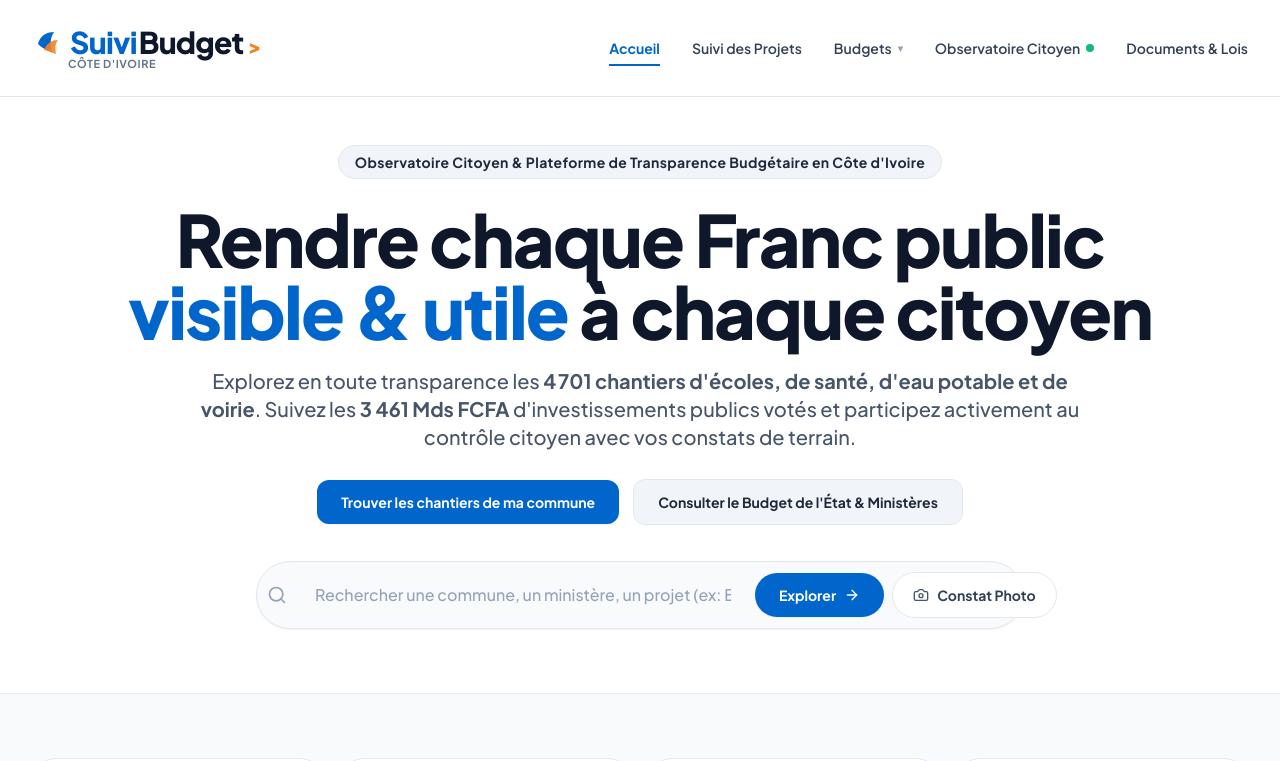
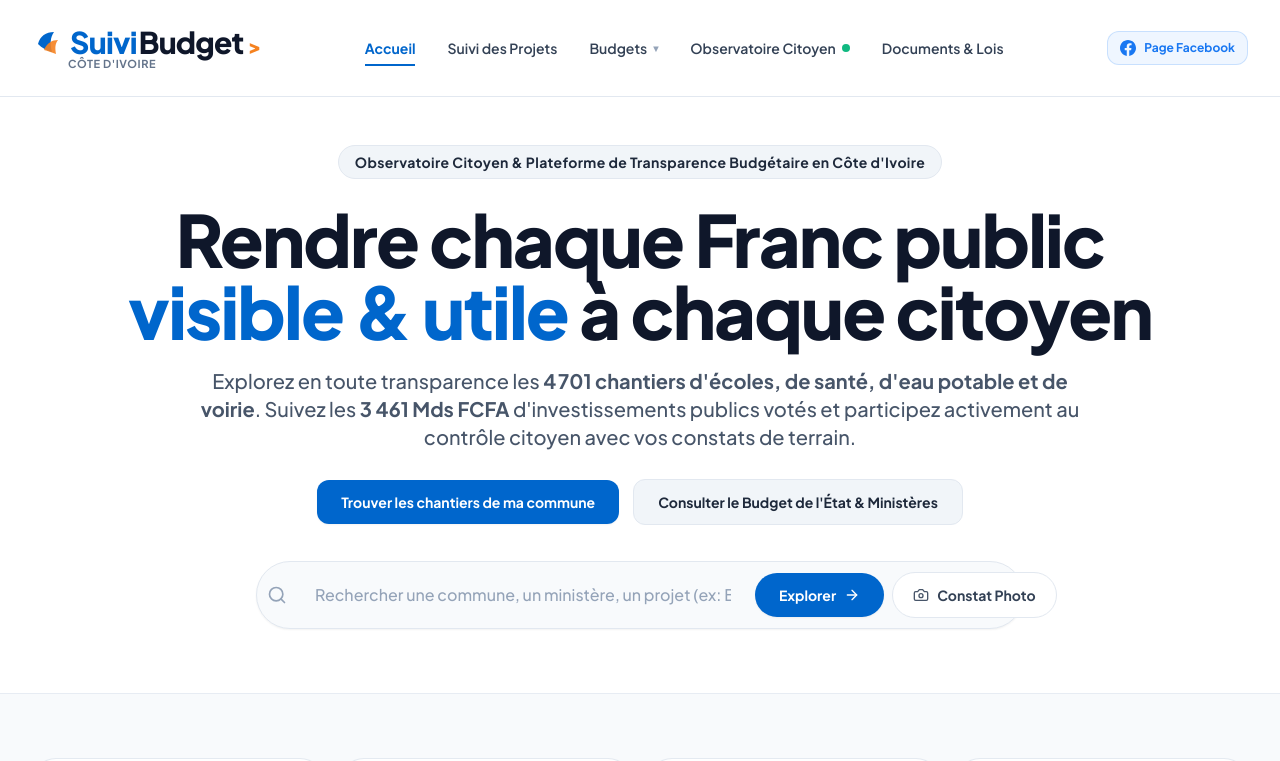
Before and after one commit to jeananvoh-cmyk/suivibudget-ci, a React (Vite) app: page / in a window 1280 px wide. Shown: the top 761 px of the page. Built offline with nearby package versions, Linux system fonts and the light colour scheme; no server answers; the database is empty.

Commit message:
feat: integrate official Facebook page link across header, footer and share modal

```diff
--- a/src/components/Footer.tsx
+++ b/src/components/Footer.tsx
@@ -161,11 +161,11 @@ export const Footer: React.FC<FooterProps> = ({
               </a>
 
               <a
-                href="https://facebook.com/suivibudget.ci"
+                href="https://www.facebook.com/profile.php?id=61593791261798"
                 target="_blank"
                 rel="noopener noreferrer"
-                className="inline-flex items-center gap-1.5 px-3 py-1.5 rounded-lg bg-blue-600 hover:bg-blue-700 text-white font-bold text-xs shadow-xs transition-all cursor-pointer"
-                title="Page Facebook officielle"
+                className="inline-flex items-center gap-1.5 px-3 py-1.5 rounded-lg bg-[#1877F2] hover:bg-blue-700 text-white font-bold text-xs shadow-xs transition-all cursor-pointer"
+                title="Page Facebook officielle SuiviBudget Côte d'Ivoire"
               >
                 <svg className="w-3.5 h-3.5 fill-current" viewBox="0 0 24 24">
                   <path d="M24 12.073c0-6.627-5.373-12-12-12s-12 5.373-12 12c0 5.99 4.388 10.954 10.125 11.854v-8.385H7.078v-3.47h3.047V9.43c0-3.007 1.792-4.669 4.533-4.669 1.312 0 2.686.235 2.686.235v2.953H15.83c-1.491 0-1.956.925-1.956 1.874v2.25h3.328l-.532 3.47h-2.796v8.385C19.612 23.027 24 18.062 24 12.073z"/>
@@ -280,6 +280,19 @@ export const Footer: React.FC<FooterProps> = ({
               <HeartHandshake className="w-3 h-3 text-brand-blue" />
               <span>Proposer une contribution</span>
             </a>
+            <div className="pt-1.5">
+              <a
+                href="https://www.facebook.com/profile.php?id=61593791261798"
+                target="_blank"
+                rel="noopener noreferrer"
+                className="inline-flex items-center gap-1.5 text-[#1877F2] hover:text-blue-800 font-bold cursor-pointer"
+              >
+                <svg className="w-3.5 h-3.5 fill-current" viewBox="0 0 24 24">
+                  <path d="M24 12.073c0-6.627-5.373-12-12-12s-12 5.373-12 12c0 5.99 4.388 10.954 10.125 11.854v-8.385H7.078v-3.47h3.047V9.43c0-3.007 1.792-4.669 4.533-4.669 1.312 0 2.686.235 2.686.235v2.953H15.83c-1.491 0-1.956.925-1.956 1.874v2.25h3.328l-.532 3.47h-2.796v8.385C19.612 23.027 24 18.062 24 12.073z"/>
+                </svg>
+                <span>Rejoindre notre Facebook</span>
+              </a>
+            </div>
           </div>
         </div>
 
@@ -393,8 +406,17 @@ export const Footer: React.FC<FooterProps> = ({
       <div className="border-t border-slate-200 bg-slate-200/60 py-3.5 px-4 sm:px-6 lg:px-8 pb-20 sm:pb-3.5">
         <div className="max-w-7xl mx-auto flex flex-col sm:flex-row items-center justify-between gap-2.5 text-[11px]">
 
-          <div className="flex items-center gap-2 text-slate-600 text-center sm:text-left">
+          <div className="flex items-center gap-2 text-slate-600 text-center sm:text-left flex-wrap justify-center sm:justify-start">
             <span className="font-semibold text-slate-800">© {new Date().getFullYear()} SuiviBudget CI</span>
+            <span className="text-slate-400">•</span>
+            <a
+              href="https://www.facebook.com/profile.php?id=61593791261798"
+              target="_blank"
+              rel="noopener noreferrer"
+              className="text-[#1877F2] hover:text-blue-800 font-bold inline-flex items-center gap-1"
+            >
+              <span>Page Facebook</span>
+            </a>
             <span className="text-slate-400">•</span>
             <span>Données ouvertes et réutilisables</span>
             <span className="text-slate-400">•</span>
--- a/src/components/Header.tsx
+++ b/src/components/Header.tsx
@@ -193,6 +193,22 @@ export const Header: React.FC<HeaderProps> = ({
             </button>
           </nav>
 
+          {/* RIGHT ACTION: OFFICIAL FACEBOOK COMMUNITY */}
+          <div className="flex items-center gap-2.5 flex-shrink-0">
+            <a
+              href="https://www.facebook.com/profile.php?id=61593791261798"
+              target="_blank"
+              rel="noopener noreferrer"
+              className="inline-flex items-center gap-2 px-3 py-2 rounded-xl bg-blue-50 hover:bg-[#1877F2] text-[#1877F2] hover:text-white transition-all text-xs font-bold border border-blue-200/80 shadow-2xs group"
+              title="Rejoignez notre communauté sur Facebook"
+            >
+              <svg className="w-4 h-4 fill-current" viewBox="0 0 24 24">
+                <path d="M24 12.073c0-6.627-5.373-12-12-12s-12 5.373-12 12c0 5.99 4.388 10.954 10.125 11.854v-8.385H7.078v-3.47h3.047V9.43c0-3.007 1.792-4.669 4.533-4.669 1.312 0 2.686.235 2.686.235v2.953H15.83c-1.491 0-1.956.925-1.956 1.874v2.25h3.328l-.532 3.47h-2.796v8.385C19.612 23.027 24 18.062 24 12.073z"/>
+              </svg>
+              <span className="hidden sm:inline">Page Facebook</span>
+            </a>
+          </div>
+
         </div>
       </div>
     </header>
--- a/src/components/ShareModal.tsx
+++ b/src/components/ShareModal.tsx
@@ -227,6 +227,18 @@ export const ShareModal: React.FC<ShareModalProps> = ({
             )}
           </button>
 
+          <div className="pt-2 text-center">
+            <a
+              href="https://www.facebook.com/profile.php?id=61593791261798"
+              target="_blank"
+              rel="noopener noreferrer"
+              className="text-[11px] font-bold text-[#1877F2] hover:underline inline-flex items-center gap-1.5"
+            >
+              <Facebook className="w-3.5 h-3.5" />
+              <span>Rejoindre notre page officielle Facebook</span>
+            </a>
+          </div>
+
         </div>
 
       </div>
--- a/src/services/dataStore.ts
+++ b/src/services/dataStore.ts
@@ -301,6 +301,7 @@ const DEFAULT_SETTINGS: SiteSettings = {
   fiscal_year: 2026,
   contact_email: 'contact.suivi@gmail.com',
   contact_phone: '+225 07 00 00 00 00',
+  facebook_url: 'https://www.facebook.com/profile.php?id=61593791261798',
   platform_title: 'SuiviBudget Côte d\'Ivoire - Observatoire Citoyen des Budgets Publics & Chantiers',
   announcement_banner_enabled: false,
   announcement_banner_text: "",
--- a/src/types/index.ts
+++ b/src/types/index.ts
@@ -143,6 +143,7 @@ export interface SiteSettings {
   fiscal_year: number;
   contact_email: string;
   contact_phone: string;
+  facebook_url?: string;
   platform_title: string;
   announcement_banner_enabled: boolean;
   announcement_banner_text: string;
```
